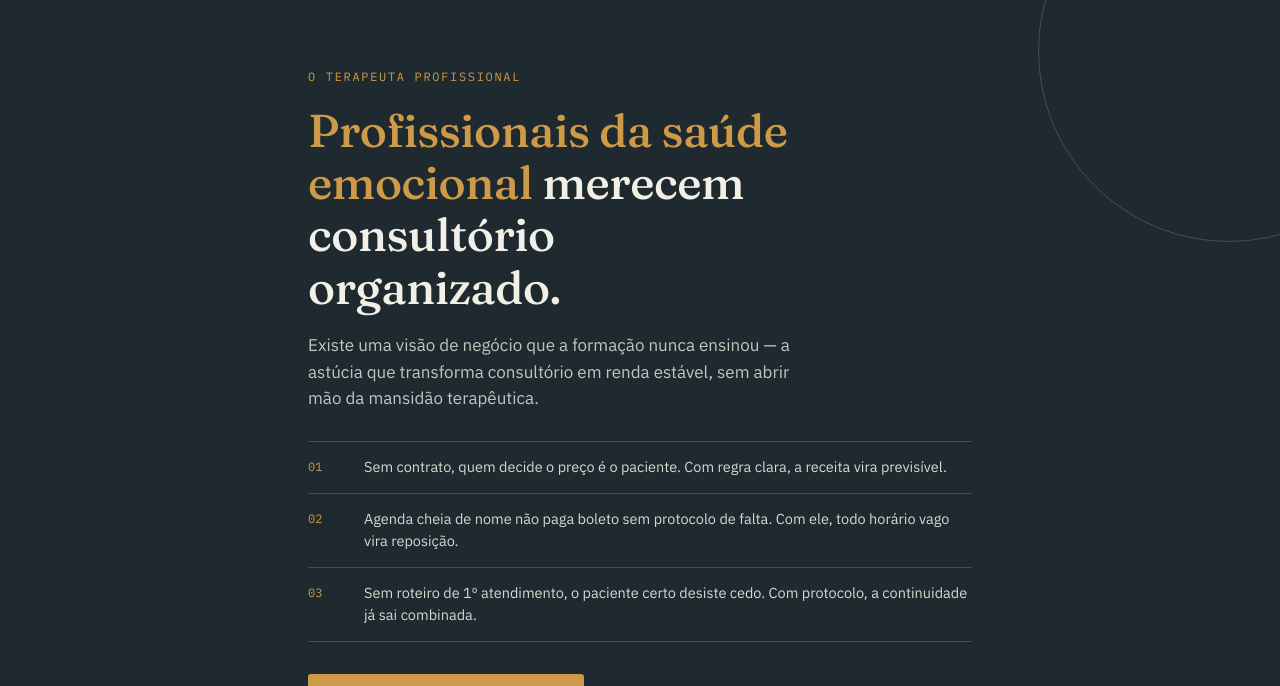
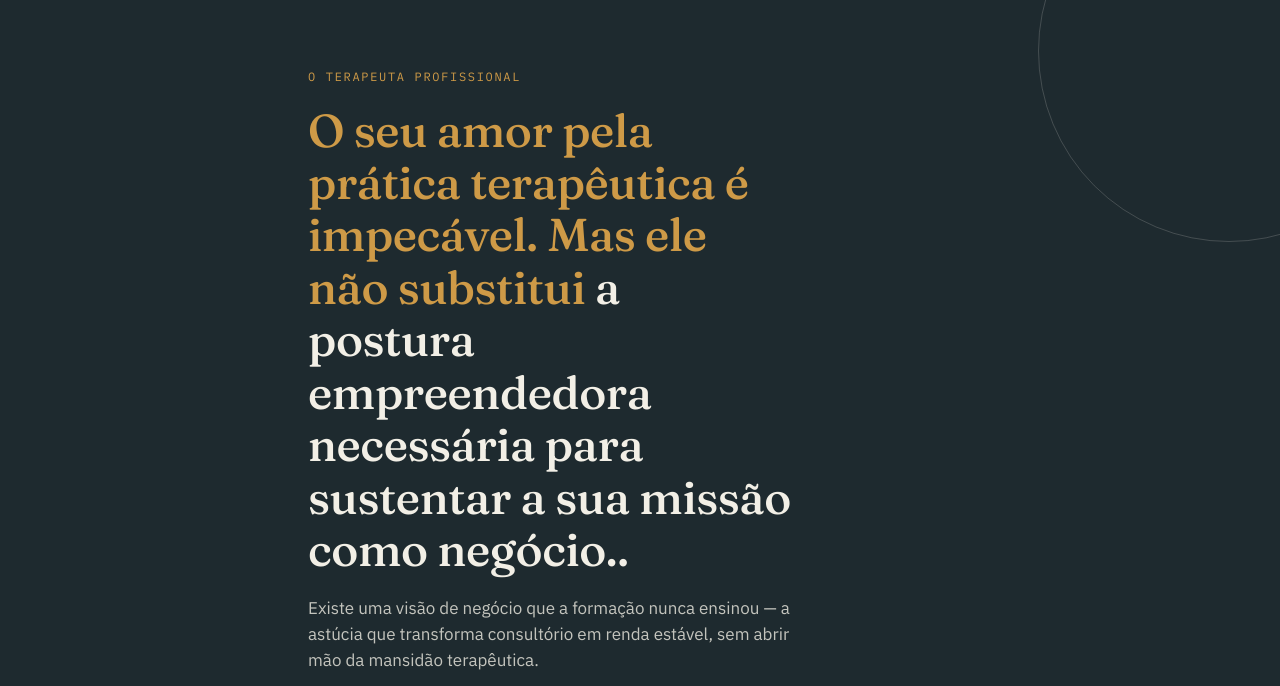
Before and after one commit to flavioamorimbr/Terapeuta-profissional, a plain HTML site: page index.html in a window 1280 px wide. Shown: the top 686 px of the page. Drawn offline with Linux system fonts and the light colour scheme.

Commit message:
Update index.html

```diff
--- a/index.html
+++ b/index.html
@@ -583,7 +583,7 @@
 <section class="hero">
   <div class="wrap">
     <div class="hero-kicker">O Terapeuta Profissional</div>
-    <h1><span style="color:var(--gold-bright);">Profissionais da saúde emocional</span> merecem consultório organizado.</h1>
+    <h1><span style="color:var(--gold-bright);">O seu amor pela prática terapêutica é impecável. Mas ele não substitui </span> a postura empreendedora necessária para sustentar a sua missão como negócio..</h1>
     <p class="sub">Existe uma visão de negócio que a formação nunca ensinou — a astúcia que transforma consultório em renda estável, sem abrir mão da mansidão terapêutica.</p>
 
     <ul class="agenda-list">
```
